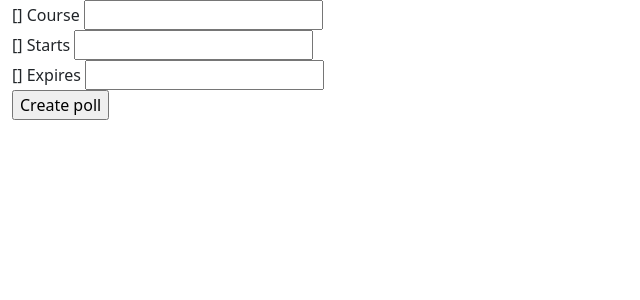
After one commit to wabarr/whoishere, a Django app: template templates/whoishere/attendancepoll_form.html in a window 1280 px wide. The commit adds this page. Shown: the top 300 px of the page, without its empty margins (0-640 px from the left). Run offline with Django 3.2, Linux system fonts and the light colour scheme; the template is opened without the code that fills it, so the values that code supplies are empty, except form fields; tables that the repository leaves empty hold one stand-in row (values such as "Sample post"); form fields are guessed from the names that the template uses.

Commit message:
add features

```diff
--- /dev/null
+++ b/templates/whoishere/attendancepoll_form.html
@@ -0,0 +1,42 @@
+{% extends 'whoishere/base.html' %}
+
+{% block content %}
+    {% load tz %}
+    {% timezone "US/Eastern" %}
+    <form action="/create-poll/" method="post">
+        {% csrf_token %}
+
+     {%  if form.non_field_errors  %}
+         <div class="row">
+             <div class="col">
+                 {{ form.non_field_errors  }}
+             </div>
+         </div>
+     {% endif %}
+
+    <div class="row">
+        <div class="col">
+        {{ form.course.errors }}
+        {{ form.course.label }}
+        {{ form.course }}
+        </div>
+    <div>
+    <div class="row">
+        <div class="col">
+        {{ form.starts.errors }}
+        {{ form.starts.label }}
+        {{ form.starts }}
+        </div>
+    <div>
+    <div class="row">
+        <div class="col">
+        {{ form.expires.errors }}
+        {{ form.expires.label }}
+        {{ form.expires }}
+        {{ form.expires.help_text }}
+        </div>
+    </div>
+        <input type="submit" value="Create poll">
+    </form>
+    {% endtimezone %}
+{% endblock %}
--- a/templates/whoishere/base.html
+++ b/templates/whoishere/base.html
@@ -40,10 +40,16 @@
   <div class="collapse navbar-collapse" id="navbarSupportedContent">
     <ul class="navbar-nav mr-auto">
       <li class="nav-item active">
-        <a class="nav-link" href="/attendance-polls/">Start Taking Attendance</span></a>
+        <a class="nav-link" href="/attendance-polls/">Poll List</span></a>
       </li>
       <li class="nav-item">
-        <a class="nav-link" href="/admin/whoishere/checkin/">View Attendance</a>
+        <a class="nav-link" href="/checkins/">View Checkins</a>
+      </li>
+      <li class="nav-item">
+        <a class="nav-link" href="/create-poll/">Create new poll</a>
+      </li>
+        <li class="nav-item">
+        <a class="nav-link" href="/admin/">Admin</a>
       </li>
 
 
--- a/urls.py
+++ b/urls.py
@@ -1,4 +1,4 @@
-from whoishere.views import QRView, CheckinView, SuccessView, SplashView, AttendancePollList
+from whoishere.views import QRView, CheckinView, SuccessView, SplashView, AttendancePollList, AttendancePollCreate, CheckinList
 """
 URL configuration for whoishere project.
 
@@ -20,9 +20,11 @@
 
 urlpatterns = [
     path('success/', SuccessView.as_view()),
+    path('checkins/', CheckinList.as_view()),
     path('checkin/<slug:slug>/', CheckinView.as_view(), name="checkin-view"),
     path('attendance-polls/', AttendancePollList.as_view()),
     path('qr/<slug:slug>', QRView.as_view()),
+    path('create-poll/', AttendancePollCreate.as_view()),
     path('admin/', admin.site.urls),
     path('', SplashView.as_view())
 ]
```
Also changed, not shown: templates/whoishere/attendance_poll_list.html (deleted, +0 -23 lines), templates/whoishere/attendancepoll_list.html (added, +34 -0 lines), templates/whoishere/checkin_list.html (added, +33 -0 lines), views.py (+20 -1 lines).
